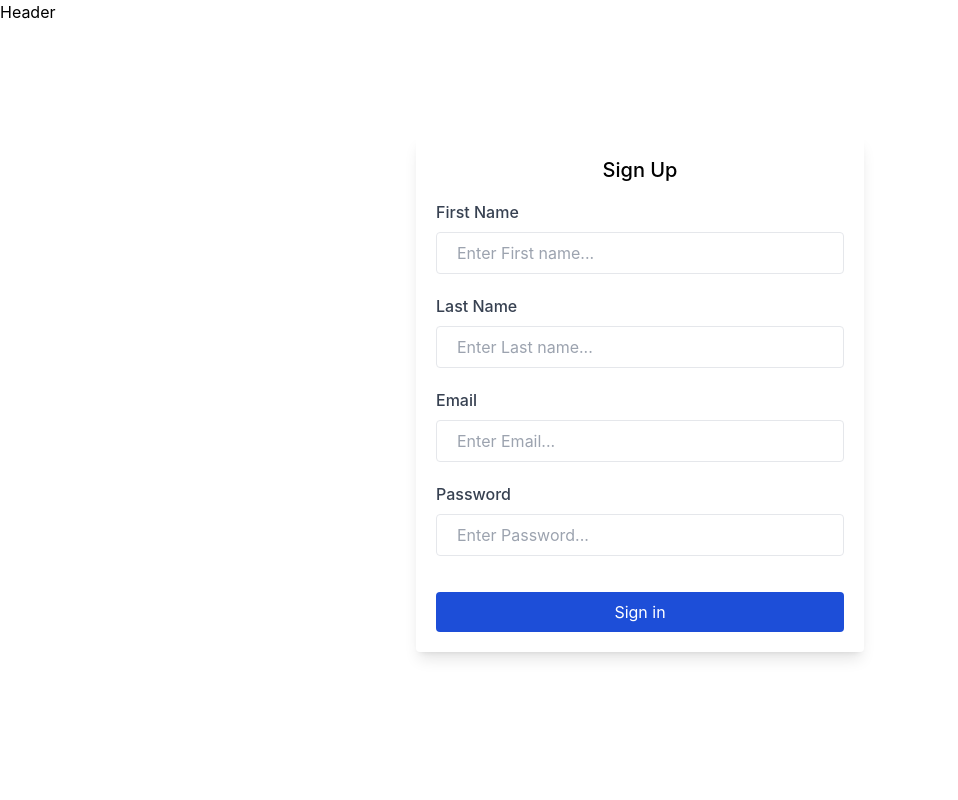
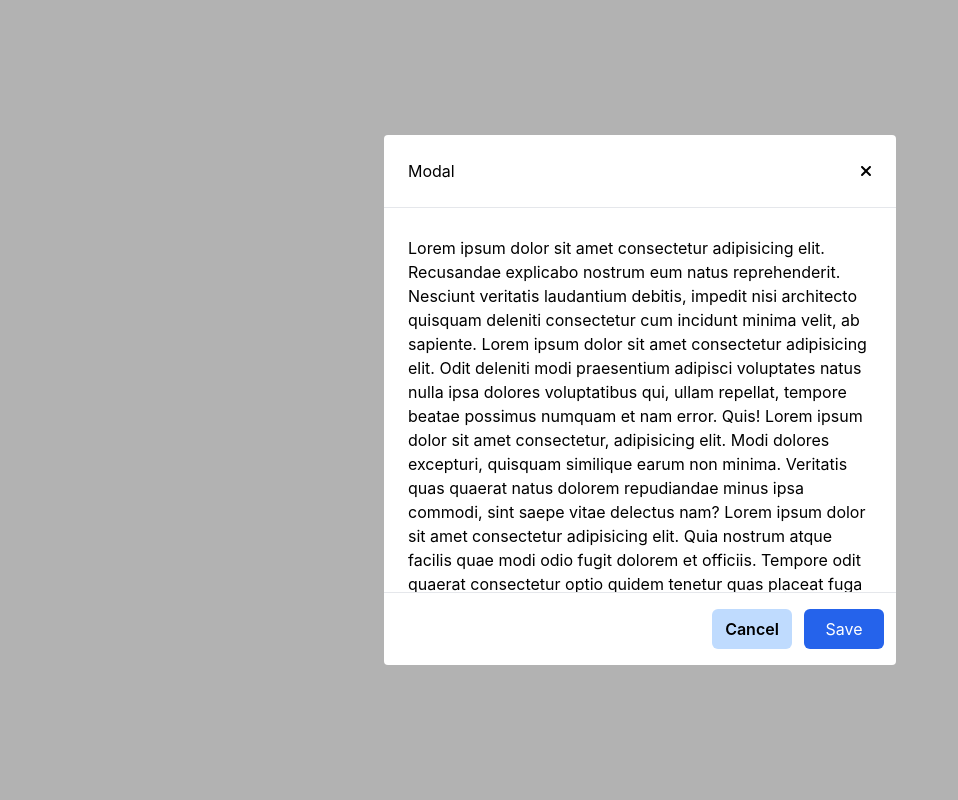
Before and after one commit to lucy922/ui-components, a Next.js app: page / in a window 1280 px wide. Shown: the top 800 px of the page, without its empty margins (0-958 px from the left). Built offline with nearby package versions, Linux system fonts and the light colour scheme.

Commit message:
create modal component

```diff
--- /dev/null
+++ b/components/ui/Modal.tsx
@@ -0,0 +1,58 @@
+import { ReactNode, useState } from "react";
+import { Dialog } from "@headlessui/react";
+import { faTimes } from "@fortawesome/free-solid-svg-icons";
+import { FontAwesomeIcon } from "@fortawesome/react-fontawesome";
+
+export interface ModalProps {
+  title: string;
+  children: ReactNode;
+}
+
+export const Modal = (props: ModalProps) => {
+  const [isOpen, setIsOpen] = useState(true);
+  return (
+    <Dialog
+      open={isOpen}
+      onClose={() => setIsOpen(false)}
+      className="relative z-50"
+    >
+      <div className="fixed inset-0 bg-black/30" aria-hidden="true" />
+
+      <div className="fixed inset-0 overflow-y-auto">
+        <div className="flex items-center justify-center p-4 min-h-full">
+          <Dialog.Panel className="mx-auto max-w-lg rounded bg-white">
+            <Dialog.Title className="p-6 border-b flex justify-between items-center border-gray-200 dark:border-gray-600">
+              {props.title}
+              <button className="outline-none">
+                <span onClick={() => setIsOpen(false)}>
+                  <FontAwesomeIcon icon={faTimes} />
+                </span>
+              </button>
+            </Dialog.Title>
+            <Dialog.Description className="px-6 py-7 overflow-scroll max-h-96">
+              <p>{props.children}</p>
+            </Dialog.Description>
+            <div className="flex items-center justify-end px-3 py-4 space-x-3 border-t border-gray-200 dark:border-gray-600">
+              <button
+                type="button"
+                onClick={() => setIsOpen(false)}
+                className="bg-blue-200 rounded-md w-20 py-2 font-semibold outline-none"
+              >
+                Cancel
+              </button>
+              <button
+                type="button"
+                onClick={() => setIsOpen(false)}
+                className="bg-blue-600 rounded-md w-20 py-2 text-white outline-none"
+              >
+                Save
+              </button>
+            </div>
+          </Dialog.Panel>
+        </div>
+      </div>
+    </Dialog>
+  );
+};
+
+export default Modal;
--- a/package.json
+++ b/package.json
@@ -15,6 +15,7 @@
     "@fortawesome/free-brands-svg-icons": "^6.2.1",
     "@fortawesome/free-solid-svg-icons": "^6.2.1",
     "@fortawesome/react-fontawesome": "^0.2.0",
+    "@headlessui/react": "^1.7.10",
     "@heroicons/react": "^2.0.13",
     "@storybook/addon-postcss": "^2.0.0",
     "classnames": "^2.3.2",
--- a/pages/index.tsx
+++ b/pages/index.tsx
@@ -2,6 +2,7 @@ import type { NextPage } from "next";
 import Head from "next/head";
 import Footer from "../components/Footer";
 import Header from "../components/Header";
+import Modal from "../components/ui/Modal";
 import Signup from "./Signup";
 
 const Home: NextPage = () => {
@@ -13,9 +14,37 @@ const Home: NextPage = () => {
           href="https://cdnjs.cloudflare.com/ajax/libs/font-awesome/6.2.1/css/all.min.css"
         />
       </Head>
-      <Header />
-      <Signup />
-      <Footer />
+      {/* <Header /> */}
+      <Modal title="Modal">
+        Lorem ipsum dolor sit amet consectetur adipisicing elit. Recusandae
+        explicabo nostrum eum natus reprehenderit. Nesciunt veritatis laudantium
+        debitis, impedit nisi architecto quisquam deleniti consectetur cum
+        incidunt minima velit, ab sapiente. Lorem ipsum dolor sit amet
+        consectetur adipisicing elit. Odit deleniti modi praesentium adipisci
+        voluptates natus nulla ipsa dolores voluptatibus qui, ullam repellat,
+        tempore beatae possimus numquam et nam error. Quis! Lorem ipsum dolor
+        sit amet consectetur, adipisicing elit. Modi dolores excepturi, quisquam
+        similique earum non minima. Veritatis quas quaerat natus dolorem
+        repudiandae minus ipsa commodi, sint saepe vitae delectus nam? Lorem
+        ipsum dolor sit amet consectetur adipisicing elit. Quia nostrum atque
+        facilis quae modi odio fugit dolorem et officiis. Tempore odit quaerat
+        consectetur optio quidem tenetur quas placeat fuga vel? Lorem, ipsum
+        dolor sit amet consectetur adipisicing elit. Ipsum omnis incidunt,
+        pariatur blanditiis cum quae, maxime, numquam voluptas suscipit
+        necessitatibus modi maiores? Qui veritatis modi commodi excepturi
+        corrupti labore alias! Lorem ipsum dolor sit amet consectetur
+        adipisicing elit. Omnis nemo a voluptatibus veniam unde non nisi eaque
+        quae mollitia laborum inventore provident quasi, distinctio harum
+        aliquid ipsum reprehenderit eos magni. Lorem ipsum dolor sit amet
+        consectetur adipisicing elit. Cum voluptate recusandae mollitia,
+        architecto amet et vero molestiae quas. Nam necessitatibus ullam in
+        nihil cupiditate culpa perferendis dolore est cum. Blanditiis. Lorem
+        ipsum dolor sit amet consectetur adipisicing elit. Magni, voluptatem,
+        earum nihil dolore esse, facere officia amet aut ut fugit voluptates.
+        Numquam voluptatem illum repudiandae inventore eos quo, impedit ratione.
+      </Modal>
+      {/* <Signup /> */}
+      {/* <Footer /> */}
     </>
   );
 };
```
Also changed, not shown: 1 other file (tests, documents, lock files or other folders).
